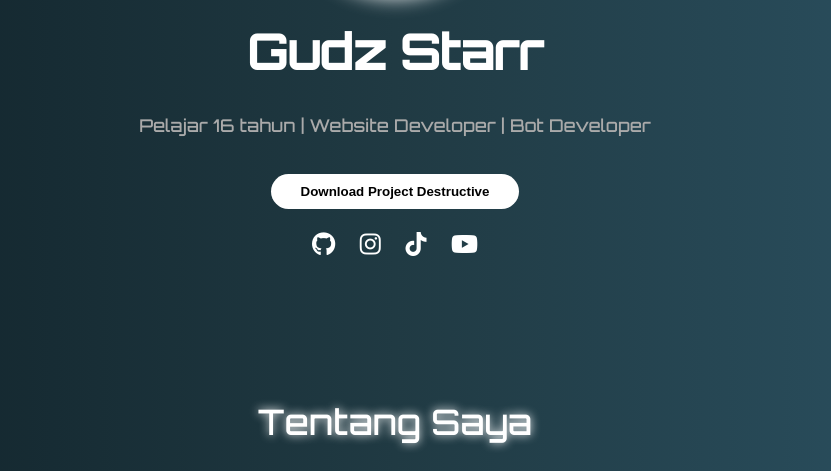
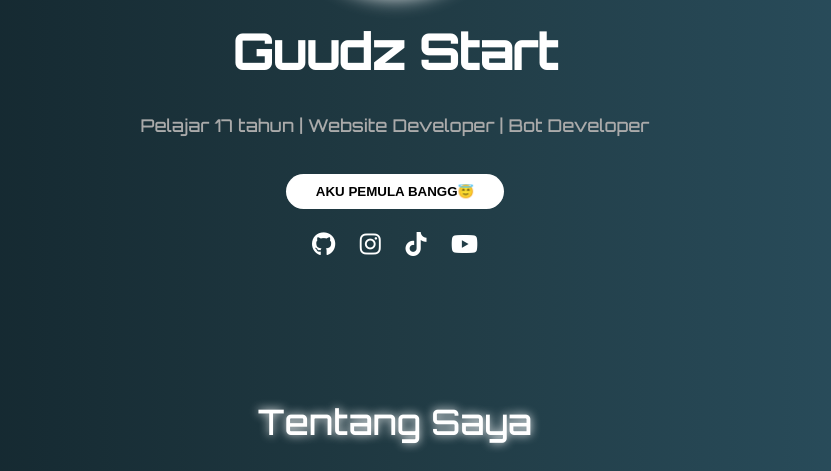
Before and after one commit to guudz328/guudz-start, a plain HTML site: page index.html in a window 1280 px wide. Shown: the part 303-774 px from the top of the page, without its empty margins (245-1076 px from the left). Drawn offline with Linux system fonts and the light colour scheme.

Commit message:
Update index.html

```diff
--- a/index.html
+++ b/index.html
@@ -3,7 +3,7 @@
 <head>
   <meta charset="UTF-8" />
   <meta name="viewport" content="width=device-width, initial-scale=1.0"/>
-  <title>About Gudz Starr</title>
+  <title>About Guudz Start</title>
   <link rel="stylesheet" href="https://cdnjs.cloudflare.com/ajax/libs/font-awesome/6.4.0/css/all.min.css" />
   <link href="https://fonts.googleapis.com/css2?family=Orbitron:wght@500&display=swap" rel="stylesheet">
   <style>
@@ -247,9 +247,9 @@
 
   <div class="hero">
     <img src="https://files.catbox.moe/tmyqf2.jpg" alt="Avatar"/>
-    <h1>Gudz Starr</h1>
-    <p>Pelajar 16 tahun | Website Developer | Bot Developer</p>
-    <button class="btn-cv" onclick="window.location.href='https://www.mediafire.com/file/xxxxx/Project_Destructive.zip'">Download Project Destructive</button>
+    <h1>Guudz Start</h1>
+    <p>Pelajar 17 tahun | Website Developer | Bot Developer</p>
+    <button class="btn-cv" onclick="window.location.href='https://www.mediafire.com/file/xxxxx/Project_Destructive.zip'">AKU PEMULA BANGG😇</button>
     <div class="social">
       <a href="#"><i class="fab fa-github"></i></a>
       <a href="#"><i class="fab fa-instagram"></i></a>
```
